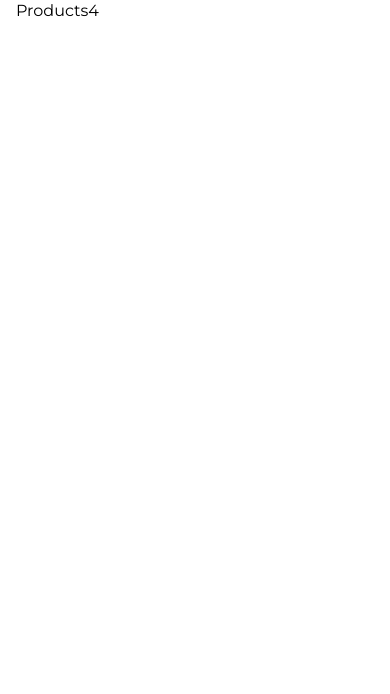
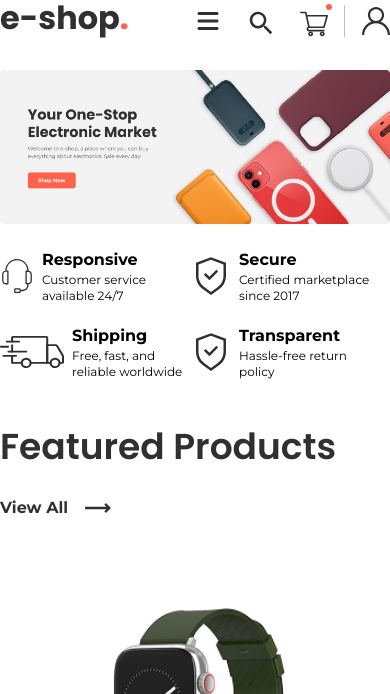
Before and after one commit to nazmulalamdev/eshop, a React (Vite) app: page / in a window 390 px wide. Shown: the part 145-839 px from the top of the page. Built offline with nearby package versions, Linux system fonts and the light colour scheme; no server answers.

Commit message:
product responsive

```diff
--- a/src/components/Banner.jsx
+++ b/src/components/Banner.jsx
@@ -4,7 +4,7 @@
 const Banner = () => {
   return (
     <>
-      <div className="mt-8 mb-20">
+      <div className="mt-0 sm:mt-8 mb-6 sm:mb-20">
         <Container>
           <Link to={"/"}>
             <img src="images/banner.png" alt="banner" />
--- a/src/components/Facility.jsx
+++ b/src/components/Facility.jsx
@@ -6,57 +6,49 @@
 
 const Facility = () => {
   return (
-    <div className="mb-20">
+    <div className="mb-4 sm:mb-20">
       <Container>
-        <div className="flex justify-between items-center">
-          <div className="flex items-center gap-6">
+        <div className="flex sm:justify-between flex-wrap items-center">
+          <div className="flex items-center gap-2 sm:gap-6 mb-5 sm:mb-0 font-['Montserrat'] w-[49%] sm:w-auto">
             <div>
               <HeadPhone />
             </div>
             <div>
-              <h6 className="font-['Montserrat'] font-bold text-base">
-                Responsive
-              </h6>
-              <p className="font-['Montserrat'] font-normal text-base">
+              <h6 className="font-bold text-base">Responsive</h6>
+              <p className="font-normal sm:text-base text-xs">
                 Customer service available 24/7
               </p>
             </div>
           </div>
-          <div className="flex items-center gap-6">
+          <div className="flex items-center gap-2 sm:gap-6 mb-5 sm:mb-0 font-['Montserrat'] w-[49%] sm:w-auto">
             <div>
               <SecurityIcon />
             </div>
             <div>
-              <h6 className="font-['Montserrat'] font-bold text-base">
-                Secure
-              </h6>
-              <p className="font-['Montserrat'] font-normal text-base">
+              <h6 className="font-bold text-base">Secure</h6>
+              <p className="font-normal sm:text-base text-xs">
                 Certified marketplace since 2017
               </p>
             </div>
           </div>
-          <div className="flex items-center gap-6">
+          <div className="flex items-center gap-2 sm:gap-6 mb-5 sm:mb-0 font-['Montserrat'] w-[49%] sm:w-auto">
             <div>
               <DeliveryIcon />
             </div>
             <div>
-              <h6 className="font-['Montserrat'] font-bold text-base">
-                Shipping
-              </h6>
-              <p className="font-['Montserrat'] font-normal text-base">
+              <h6 className="font-bold text-base">Shipping</h6>
+              <p className="font-normal sm:text-base text-xs">
                 Free, fast, and reliable worldwide
               </p>
             </div>
           </div>
-          <div className="flex items-center gap-6">
+          <div className="flex items-center gap-2 sm:gap-6 mb-5 sm:mb-0 font-['Montserrat'] w-[49%] sm:w-auto">
             <div>
               <ReturnIcon />
             </div>
             <div>
-              <h6 className="font-['Montserrat'] font-bold text-base">
-                Transparent
-              </h6>
-              <p className="font-['Montserrat'] font-normal text-base">
+              <h6 className="font-bold text-base">Transparent</h6>
+              <p className="font-normal sm:text-base text-xs">
                 Hassle-free return policy
               </p>
             </div>
--- a/src/components/FeaturedProduct.jsx
+++ b/src/components/FeaturedProduct.jsx
@@ -62,14 +62,22 @@
     prevArrow: <SamplePrevArrow />,
     autoplay: true,
     autoplaySpeed: 1000,
+    responsive: [
+      {
+        breakpoint: 415,
+        settings: {
+          slidesToShow: 1,
+        },
+      },
+    ],
   };
 
   return (
     <>
-      <div className="mt-[80px]">
+      <div className="mt-5 sm:mt-20">
         <Container>
-          <div className="flex justify-between mb-[48px]">
-            <div className="font-['Poppins'] font-semibold text-[36px] text-[#303030]">
+          <div className="sm:flex sm:justify-between mb-12">
+            <div className="font-['Poppins'] font-semibold text-[36px] text-[#303030] mb-5 sm:mb-0">
               <h2>Featured Products</h2>
             </div>
             <div>
@@ -81,7 +89,7 @@
               </Link>
             </div>
           </div>
-          <div className="relative px-[40px]">
+          <div className="sm:relative px-[40px]">
             <Slider {...settings}>
               {/* <div className="flex gap-1"> */}
               <ProductLayout
--- a/src/components/commonLayout/ProductLayout.jsx
+++ b/src/components/commonLayout/ProductLayout.jsx
@@ -24,7 +24,6 @@
   const [ratingValue, setReatingValue] = useState(
     new Array(+rating).fill(rating)
   );
-  console.log(ratingValue);
 
   return (
     <>
--- a/src/components/header/BottomBar.jsx
+++ b/src/components/header/BottomBar.jsx
@@ -3,8 +3,12 @@
 import Container from "../commonLayout/Container";
 import { useEffect, useRef, useState } from "react";
 import { FaChevronDown } from "react-icons/fa6";
+import { useDispatch, useSelector } from "react-redux";
+import { IoClose } from "react-icons/io5";
+import { hideNavbar } from "../../slices/navbarSlice";
 
 const BottomBar = () => {
+  let dispatch = useDispatch();
   const [isDropdownOpen, setIsDropdownOpen] = useState(false);
   const dropdownRef = useRef(null);
 
@@ -66,6 +70,13 @@
       document.removeEventListener("mousedown", handleClickCategories);
     };
   }, []);
+
+  let navbar = useSelector((state) => state.handleNavbar.value);
+  console.log(navbar);
+
+  let handleHideNav = () => {
+    dispatch(hideNavbar());
+  };
 
   return (
     <>
@@ -173,8 +184,11 @@
           </div>
         </Container>
       </div>
+      {navbar && (
         <div className="block sm:hidden">
-        <ul className="sm:hidden h-screen top-0 py-2 font-['Montserrat'] font-normal text-base leading-6 text-black absolute z-10 mt-2 w-full bg-white shadow-xl rounded-lg">
+          <div className="h-screen top-0 py-2 font-['Montserrat'] font-normal text-base leading-6 text-black absolute z-10 mt-2 w-full bg-white shadow-xl rounded-lg">
+            <IoClose onClick={handleHideNav} />
+            <ul>
               <li
                 onClick={handleDropdown}
                 className="px-4 py-2 hover:bg-gray-200 cursor-pointer"
@@ -201,6 +215,8 @@
               </li>
             </ul>
           </div>
+        </div>
+      )}
     </>
   );
 };
--- a/src/components/header/MiddleBar.jsx
+++ b/src/components/header/MiddleBar.jsx
@@ -5,13 +5,22 @@
 import Container from "../commonLayout/Container";
 import { useState } from "react";
 import { FaBars } from "react-icons/fa6";
+import { useDispatch } from "react-redux";
+import { showNavbar } from "../../slices/navbarSlice";
 
 const MiddleBar = () => {
+  let dispatch = useDispatch();
   const [show, setShow] = useState(false);
 
   const handleSearch = () => {
     setShow(!show);
   };
+
+  let handleShowNav = () => {
+    dispatch(showNavbar());
+    console.log(showNavbar());
+  };
+
   return (
     <>
       <Container>
@@ -43,7 +52,11 @@
                 />
               </Link>
               <Link>
-                <FaBars className="text-base absolute top-1/2 -translate-y-1/2 right-12  text-[#303030] sm:hidden" />
+                <FaBars
+                  size={24}
+                  onClick={handleShowNav}
+                  className="text-base absolute top-1/2 -translate-y-1/2 right-16  text-[#303030] sm:hidden"
+                />
               </Link>
             </div>
             <Link to={"/cart"} className="relative sm:pl-[50px] sm:mr-[90px]">
--- a/src/slices/navbarSlice.js
+++ b/src/slices/navbarSlice.js
@@ -18,7 +18,8 @@
 })
 
 export const {
-  showNavbar
+  showNavbar,
+  hideNavbar
 } = navbarSlice.actions
 
 export default navbarSlice.reducer
--- a/src/store.js
+++ b/src/store.js
@@ -1,12 +1,12 @@
 import {
     configureStore
 } from '@reduxjs/toolkit'
-import {
-    navbarSlice
-} from './slices/navbarSlice'
+import
+navbarReducer
+from './slices/navbarSlice'
 
 export default configureStore({
     reducer: {
-        navbar: navbarSlice,
+        handleNavbar: navbarReducer,
     },
 })
```
Lines whose indentation alone changed are shown as unchanged.
